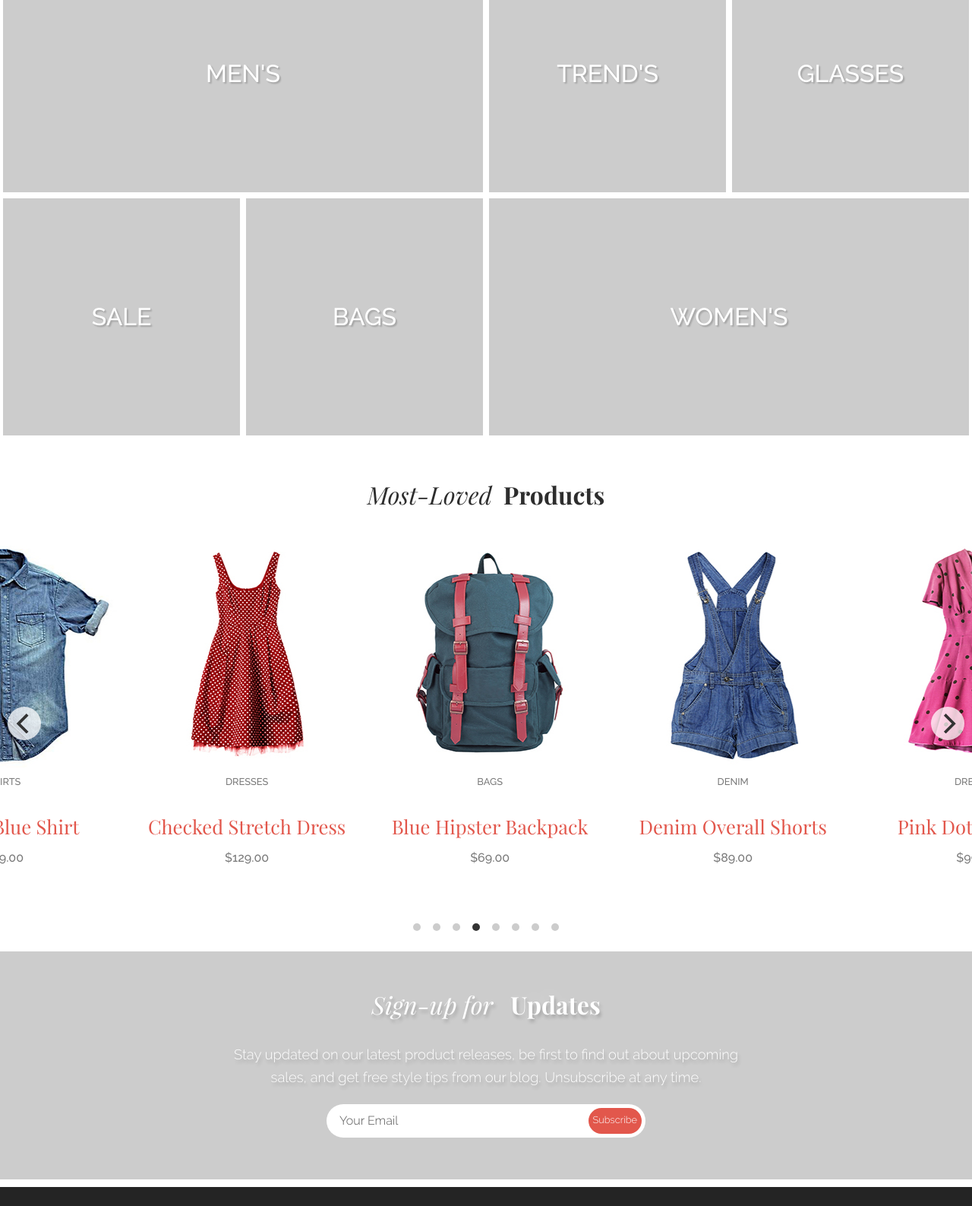
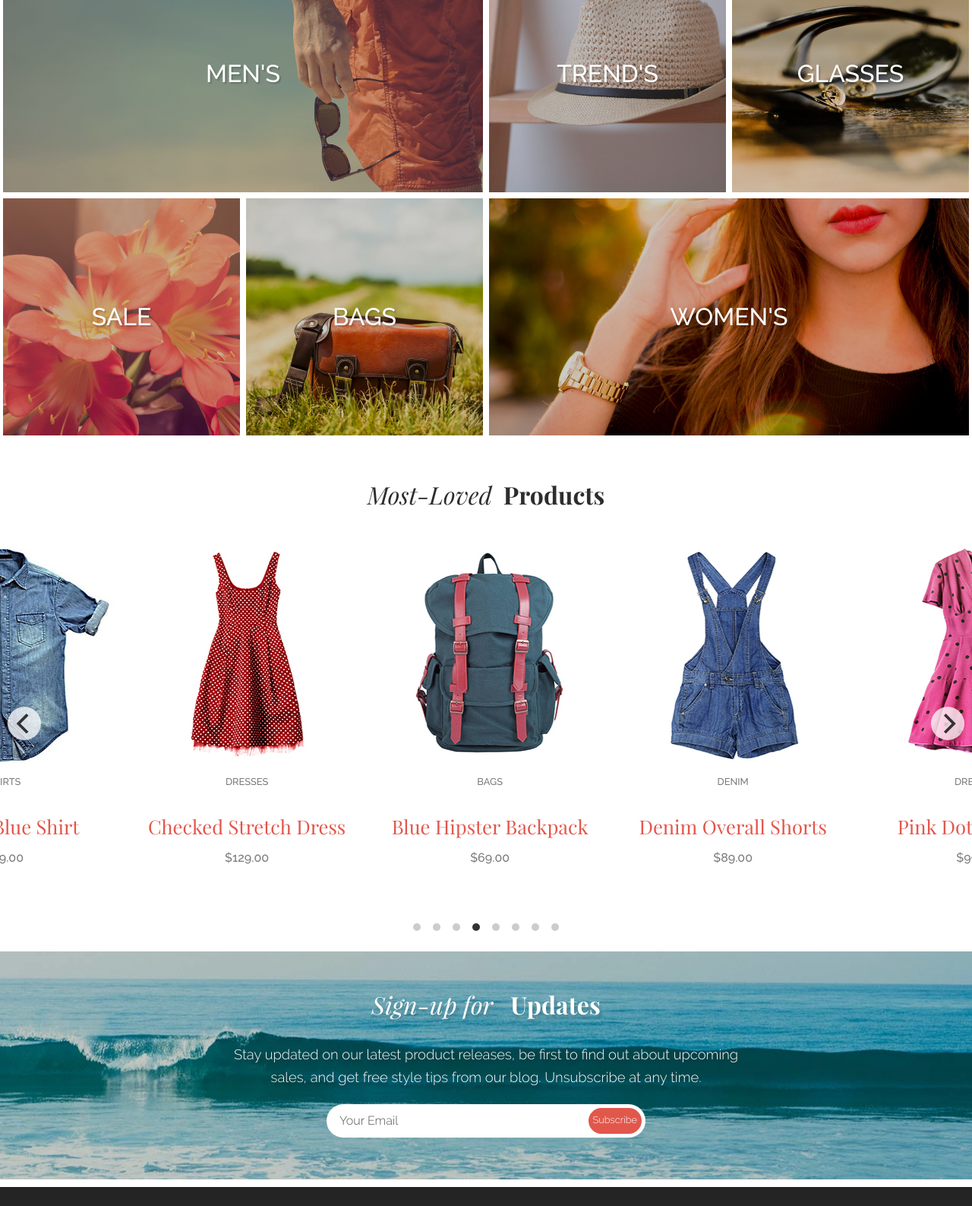
Before and after one commit to NCMoseley/Aloha-Home-Page, a plain HTML site: page index.html in a window 1280 px wide. Shown: the part 947-2534 px from the top of the page at 76% size. Drawn offline with nearby package versions, Linux system fonts and the light colour scheme; a script that the page names is missing; files whose address does not match are found by name.

Commit message:
Update link paths

```diff
--- a/css/styles.css
+++ b/css/styles.css
@@ -285,17 +285,17 @@ h2 {
           align-items: center;
   height: 450px;
   background: -webkit-gradient(linear, left top, left bottom, from(rgba(0, 0, 0, 0.2)), to(rgba(0, 0, 0, 0.2))),
-  url(./images/banner-girl.png),
-  url(./images/flower-bkgd.jpg);
+  url(../images/banner-girl.png),
+  url(../images/flower-bkgd.jpg);
   background: -webkit-linear-gradient(rgba(0, 0, 0, 0.2), rgba(0, 0, 0, 0.2)),
-  url(images/banner-girl.png),
-  url(images/flower-bkgd.jpg);
+  url(../images/banner-girl.png),
+  url(../images/flower-bkgd.jpg);
   background: -o-linear-gradient(rgba(0, 0, 0, 0.2), rgba(0, 0, 0, 0.2)),
-  url(images/banner-girl.png),
-  url(images/flower-bkgd.jpg);
+  url(../images/banner-girl.png),
+  url(../images/flower-bkgd.jpg);
   background: linear-gradient(rgba(0, 0, 0, 0.2), rgba(0, 0, 0, 0.2)),
-  url(images/banner-girl.png),
-  url(images/flower-bkgd.jpg);
+  url(../images/banner-girl.png),
+  url(../images/flower-bkgd.jpg);
   background-repeat: repeat, no-repeat, repeat-x;
   background-position: 50% 0%, 50% 2rem;
   background-size: cover, 195px 479px, cover;
@@ -420,13 +420,13 @@ h2 {
   background: -webkit-gradient(linear,
   left top, left bottom,
   from(rgba(0, 0, 0, 0.2)),
-  to(rgba(0, 0, 0, 0.2))), url("images/mens-category.jpg");
+  to(rgba(0, 0, 0, 0.2))), url("../images/mens-category.jpg");
   background: -webkit-linear-gradient(rgba(0, 0, 0, 0.2),
-  rgba(0, 0, 0, 0.2)), url("images/mens-category.jpg");
+  rgba(0, 0, 0, 0.2)), url("../images/mens-category.jpg");
   background: -o-linear-gradient(rgba(0, 0, 0, 0.2),
-  rgba(0, 0, 0, 0.2)), url("images/mens-category.jpg");
+  rgba(0, 0, 0, 0.2)), url("../images/mens-category.jpg");
   background: linear-gradient(rgba(0, 0, 0, 0.2),
-  rgba(0, 0, 0, 0.2)), url("images/mens-category.jpg");
+  rgba(0, 0, 0, 0.2)), url("../images/mens-category.jpg");
   background-size: cover, cover;
 }
 
@@ -449,13 +449,13 @@ h2 {
   background: -webkit-gradient(linear,
   left top, left bottom,
   from(rgba(0, 0, 0, 0.2)),
-  to(rgba(0, 0, 0, 0.2))), url("images/trends-category.jpg");
+  to(rgba(0, 0, 0, 0.2))), url("../images/trends-category.jpg");
   background: -webkit-linear-gradient(rgba(0, 0, 0, 0.2),
-  rgba(0, 0, 0, 0.2)), url("images/trends-category.jpg");
+  rgba(0, 0, 0, 0.2)), url("../images/trends-category.jpg");
   background: -o-linear-gradient(rgba(0, 0, 0, 0.2),
-  rgba(0, 0, 0, 0.2)), url("images/trends-category.jpg");
+  rgba(0, 0, 0, 0.2)), url("../images/trends-category.jpg");
   background: linear-gradient(rgba(0, 0, 0, 0.2),
-  rgba(0, 0, 0, 0.2)), url("images/trends-category.jpg");
+  rgba(0, 0, 0, 0.2)), url("../images/trends-category.jpg");
   background-size: cover, cover;
 }
 
@@ -478,13 +478,13 @@ h2 {
   background: -webkit-gradient(linear,
   left top, left bottom,
   from(rgba(0, 0, 0, 0.2)),
-  to(rgba(0, 0, 0, 0.2))), url("images/glasses-category.jpg");
+  to(rgba(0, 0, 0, 0.2))), url("../images/glasses-category.jpg");
   background: -webkit-linear-gradient(rgba(0, 0, 0, 0.2),
-  rgba(0, 0, 0, 0.2)), url("images/glasses-category.jpg");
+  rgba(0, 0, 0, 0.2)), url("../images/glasses-category.jpg");
   background: -o-linear-gradient(rgba(0, 0, 0, 0.2),
-  rgba(0, 0, 0, 0.2)), url("images/glasses-category.jpg");
+  rgba(0, 0, 0, 0.2)), url("../images/glasses-category.jpg");
   background: linear-gradient(rgba(0, 0, 0, 0.2),
-  rgba(0, 0, 0, 0.2)), url("images/glasses-category.jpg");
+  rgba(0, 0, 0, 0.2)), url("../images/glasses-category.jpg");
   background-size: cover, cover;
 }
 
@@ -508,16 +508,16 @@ h2 {
   left top, left bottom,
   from(rgba(0, 0, 0, 0.2)),
   to(rgba(0, 0, 0, 0.2))),
-  url("images/sale-category.jpg");
+  url("../images/sale-category.jpg");
   background: -webkit-linear-gradient(rgba(0, 0, 0, 0.2),
   rgba(0, 0, 0, 0.2)),
-  url("images/sale-category.jpg");
+  url("../images/sale-category.jpg");
   background: -o-linear-gradient(rgba(0, 0, 0, 0.2),
   rgba(0, 0, 0, 0.2)),
-  url("images/sale-category.jpg");
+  url("../images/sale-category.jpg");
   background: linear-gradient(rgba(0, 0, 0, 0.2),
   rgba(0, 0, 0, 0.2)),
-  url("images/sale-category.jpg");
+  url("../images/sale-category.jpg");
   background-size: cover, cover;
 }
 
@@ -541,16 +541,16 @@ h2 {
   left top, left bottom,
   from(rgba(0, 0, 0, 0.2)),
   to(rgba(0, 0, 0, 0.2))),
-  url("images/bags-category.jpg");
+  url("../images/bags-category.jpg");
   background: -webkit-linear-gradient(rgba(0, 0, 0, 0.2),
   rgba(0, 0, 0, 0.2)),
-  url("images/bags-category.jpg");
+  url("../images/bags-category.jpg");
   background: -o-linear-gradient(rgba(0, 0, 0, 0.2),
   rgba(0, 0, 0, 0.2)),
-  url("images/bags-category.jpg");
+  url("../images/bags-category.jpg");
   background: linear-gradient(rgba(0, 0, 0, 0.2),
   rgba(0, 0, 0, 0.2)),
-  url("images/bags-category.jpg");
+  url("../images/bags-category.jpg");
   background-size: cover, cover;
 }
 
@@ -574,16 +574,16 @@ h2 {
   left top, left bottom,
   from(rgba(0, 0, 0, 0.2)),
   to(rgba(0, 0, 0, 0.2))),
-  url("images/womens-category.jpg");
+  url("../images/womens-category.jpg");
   background: -webkit-linear-gradient(rgba(0, 0, 0, 0.2),
   rgba(0, 0, 0, 0.2)),
-  url("images/womens-category.jpg");
+  url("../images/womens-category.jpg");
   background: -o-linear-gradient(rgba(0, 0, 0, 0.2),
   rgba(0, 0, 0, 0.2)),
-  url("images/womens-category.jpg");
+  url("../images/womens-category.jpg");
   background: linear-gradient(rgba(0, 0, 0, 0.2),
   rgba(0, 0, 0, 0.2)),
-  url("images/womens-category.jpg");
+  url("../images/womens-category.jpg");
   background-size: cover, cover;
 }
 
@@ -608,16 +608,16 @@ h2 {
   left top, left bottom,
   from(rgba(0, 0, 0, 0.2)),
   to(rgba(0, 0, 0, 0.2))),
-  url("images/wave-bkgd.jpg");
+  url("../images/wave-bkgd.jpg");
   background: -webkit-linear-gradient(rgba(0, 0, 0, 0.2),
   rgba(0, 0, 0, 0.2)),
-  url("images/wave-bkgd.jpg");
+  url("../images/wave-bkgd.jpg");
   background: -o-linear-gradient(rgba(0, 0, 0, 0.2),
   rgba(0, 0, 0, 0.2)),
-  url("images/wave-bkgd.jpg");
+  url("../images/wave-bkgd.jpg");
   background: linear-gradient(rgba(0, 0, 0, 0.2),
   rgba(0, 0, 0, 0.2)),
-  url("images/wave-bkgd.jpg");
+  url("../images/wave-bkgd.jpg");
   background-repeat: no-repeat;
   background-position: 50% 93%;
   color: white;
--- a/index.html
+++ b/index.html
@@ -92,49 +92,49 @@
       <h2 class="most-loved">Most-Loved<span class="pro">Products</span></h2>
     <div class="carousel">
       <ul class="main-carousel">
-          <li class="carousel-cell"><img src="./images/stretch-knit-dress.jpg"
+          <li class="carousel-cell"><img src="../images/stretch-knit-dress.jpg"
             alt="Stretch Knit Dress">
              <p>Dresses</p>
              <h3>Stretch Knit Dress</h3>
              <p>$169.00</p>
           </li>
-          <li class="carousel-cell"><img src="images/cotton-blue-shirt.jpg"
+          <li class="carousel-cell"><img src="../images/cotton-blue-shirt.jpg"
             alt="Cotton Blue Shirt">
              <p>Shirts</p>
              <h3>Cotton Blue Shirt</h3>
              <p>$89.00</p>
           </li>
-          <li class="carousel-cell"><img src="images/checked-stretch-dress.jpg"
+          <li class="carousel-cell"><img src="../images/checked-stretch-dress.jpg"
             alt="Checked Stretch Dress">
              <p>Dresses</p>
              <h3>Checked Stretch Dress</h3>
              <p>$129.00</p>
           </li>
-          <li class="carousel-cell"><img src="images/blue-hipster-backpack.jpg"
+          <li class="carousel-cell"><img src="../images/blue-hipster-backpack.jpg"
             alt="Blue Hipster Backpack">
              <p>Bags</p>
              <h3>Blue Hipster Backpack</h3>
              <p>$69.00</p>
           </li>
-             <li class="carousel-cell"><img src="images/demin-overall-shorts.jpg"
+             <li class="carousel-cell"><img src="../images/demin-overall-shorts.jpg"
               alt="Denim Overall Shorts">
                <p>Denim</p>
                <h3>Denim Overall Shorts</h3>
                <p>$89.00</p>
             </li>
-            <li class="carousel-cell"><img src="images/pink-dotted-dress.jpg"
+            <li class="carousel-cell"><img src="../images/pink-dotted-dress.jpg"
               alt="Pink Dotted Dress">
                <p>Dresses</p>
                <h3>Pink Dotted Dress</h3>
                <p>$99.00</p>
             </li>
-            <li class="carousel-cell"><img src="images/blue-silk-dress.jpg"
+            <li class="carousel-cell"><img src="../images/blue-silk-dress.jpg"
               alt="Blue Silk Dress">
                <p>Dresses</p>
                <h3>Blue Silk Dress</h3>
                <p>$129.00</p>
             </li>
-            <li class="carousel-cell"><img src="images/cotton-yellow-tshirt.jpg"
+            <li class="carousel-cell"><img src="../images/cotton-yellow-tshirt.jpg"
               alt="Cotton Yellow Shirt">
                <p>Shirts</p>
                <h3>Cotton Yellow Shirt</h3>
```
